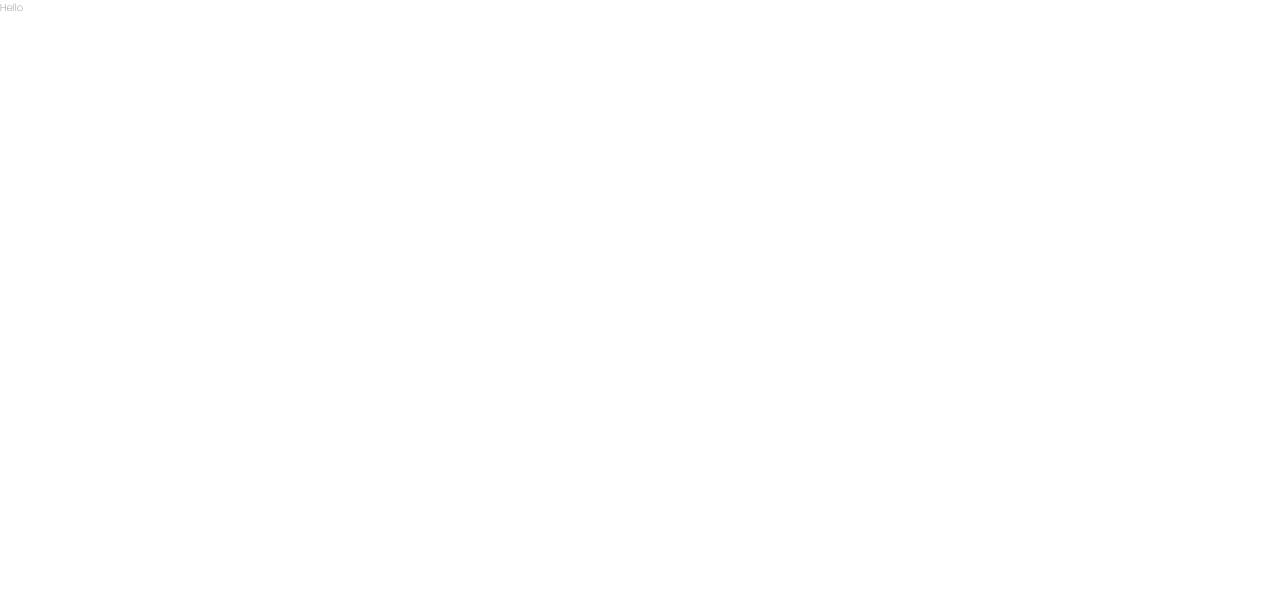
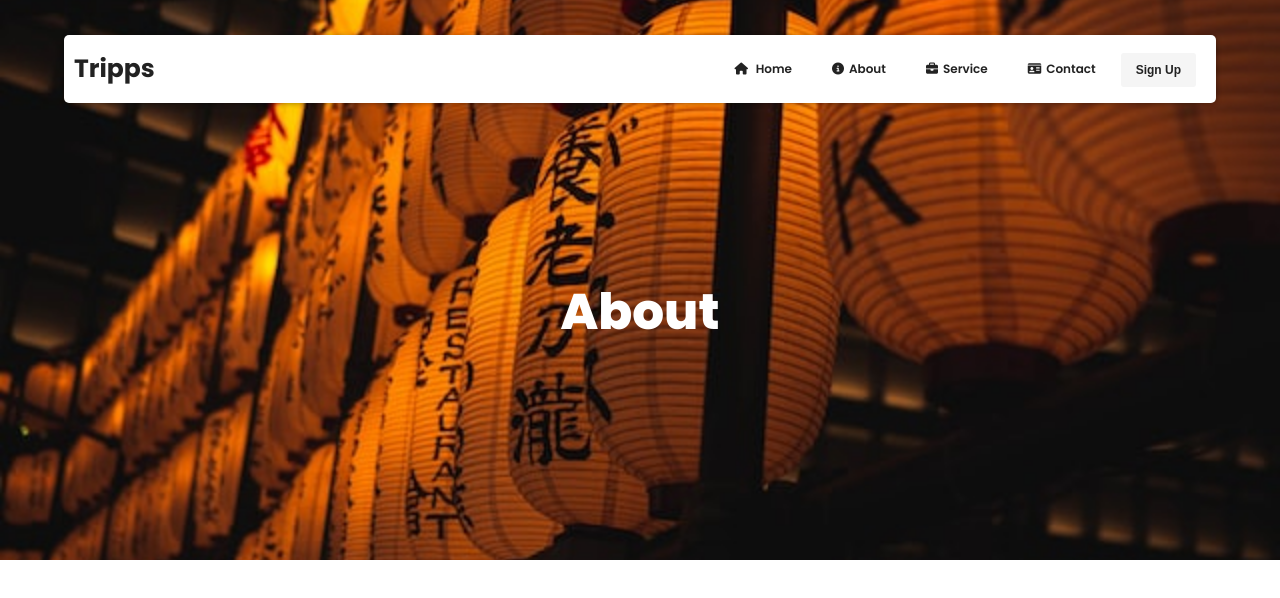
Before and after one commit to Jo-shua09/Travel-Website, a React (Vite) app: page /about in a window 1280 px wide. Shown: the top 598 px of the page. Built offline with nearby package versions, Linux system fonts and the light colour scheme.

Commit message:
commit 11

```diff
--- a/src/Components/Hero.css
+++ b/src/Components/Hero.css
@@ -1,3 +1,4 @@
+.container-hero,
 .hero-container {
   text-align: center;
   width: 100%;
@@ -10,12 +11,21 @@
   height: 100vh;
   object-fit: cover;
 }
+.container-hero .image img {
+  width: 100%;
+  height: 70vh;
+}
+.name-text,
 .hero-text {
   position: absolute;
   top: 30%;
   right: 0;
   left: 0;
 }
+.name-text {
+  top: 30%;
+}
+.name-text h1,
 .hero-text h1 {
   font-size: 5rem;
   color: #fff;
--- a/src/Components/Hero.jsx
+++ b/src/Components/Hero.jsx
@@ -2,11 +2,11 @@ import "./Hero.css";
 
 const Hero = (props) => {
   return (
-    <div className="hero-container">
+    <div className={props.container}>
       <div className="image">
         <img src={props.heroImg} alt="" />
       </div>
-      <div className="hero-text section">
+      <div className={props.cName}>
         <h1>{props.title}</h1>
         <p>{props.text}</p>
         <a href={props.url}>
--- a/src/Pages/About.jsx
+++ b/src/Pages/About.jsx
@@ -1,7 +1,15 @@
+import Hero from "../Components/Hero";
 import Navbar from "../Components/Navbar";
 
 const About = () => {
-  return <div>hello</div>;
+  return (
+    <div className="hero-container ">
+      <div className="hero-section ">
+        <Navbar />
+        <Hero container="container-hero" cName="section name-text" heroImg="/assets/night.jpg" title="About" heroBtn="about-hero-btn" />
+      </div>
+    </div>
+  );
 };
 
 export default About;
--- a/src/Pages/Contact.jsx
+++ b/src/Pages/Contact.jsx
@@ -1,5 +1,15 @@
+import Hero from "../Components/Hero";
+import Navbar from "../Components/Navbar";
+
 const Contact = () => {
-  return <div> Contacts</div>;
+  return (
+    <div className="hero-container ">
+      <div className="hero-section ">
+        <Navbar />
+        <Hero container="container-hero" cName="section name-text" heroImg="/assets/2.jpg" title="Contact" />
+      </div>
+    </div>
+  );
 };
 
 export default Contact;
--- a/src/Pages/Home.jsx
+++ b/src/Pages/Home.jsx
@@ -7,6 +7,8 @@ const Home = () => {
       <div className="hero-section ">
         <Navbar />
         <Hero
+          container="hero-container"
+          cName="hero-text section"
           heroImg="/assets/12.jpg"
           title="Your journey your story"
           text="choose your favourite destination"
--- a/src/Pages/Service.jsx
+++ b/src/Pages/Service.jsx
@@ -1,5 +1,15 @@
+import Hero from "../Components/Hero";
+import Navbar from "../Components/Navbar";
+
 const Service = () => {
-  return <div> services</div>;
+  return (
+    <div className="hero-container ">
+      <div className="hero-section ">
+        <Navbar />
+        <Hero container="container-hero" cName="section name-text" heroImg="/assets/night.jpg" title="Service" />
+      </div>
+    </div>
+  );
 };
 
 export default Service;
```
